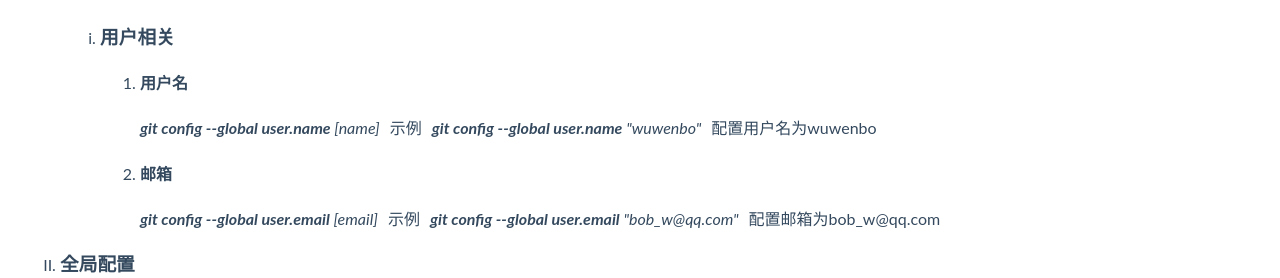
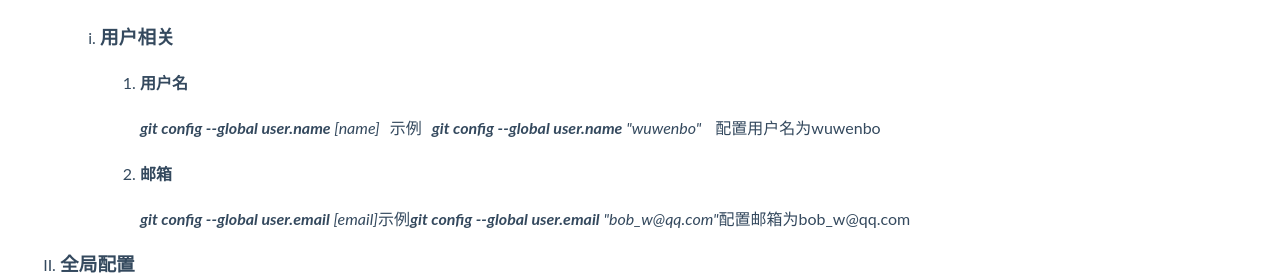
Before and after one commit to Bob2100/common-vue, a Vue app: page /GitTeach in a window 1280 px wide. Shown: the part 126-404 px from the top of the page. Built offline with nearby package versions, Linux system fonts and the light colour scheme; no server answers; the HTML template or start-up script is replaced by a standard one.

Commit message:
封装CommondLi组件

```diff
--- a/src/router/index.js
+++ b/src/router/index.js
@@ -19,7 +19,7 @@ const routes = [
       {
         path: "GitTeach",
         name: "GitTeach",
-        component: () => import('../views/GitTeach.vue')
+        component: () => import('../views/gitTeach')
       }
     ]
   },
--- /dev/null
+++ b/src/views/gitTeach/CommondLi.vue
@@ -0,0 +1,38 @@
+<template>
+  <li class="CommondLi">
+    <h4>{{title}}</h4>
+    <p>
+      <i>
+        <strong>
+          <slot name="commond"></slot>
+        </strong>
+        <slot name="placeholder"></slot>
+      </i>
+      <span class="commond-desc">示例</span>
+      <i>
+        <strong>
+          <slot name="commond"></slot>
+        </strong>
+        <slot name="param"> </slot>
+      </i>
+      <span class="commond-desc">
+        <slot name="desc"></slot>
+      </span>
+    </p>
+  </li>
+</template>
+
+<script>
+export default {
+  name: 'CommondLi',
+  props: {
+    title: String,
+  }
+}
+</script>
+
+<style lang="less" scoped>
+.commond-desc {
+  margin: 0 10px;
+}
+</style>
--- a/src/views/GitTeach.vue
+++ b/src/views/gitTeach/index.vue
@@ -7,16 +7,13 @@
           <li>
             <h3>用户相关</h3>
             <ol>
-              <li>
-                <h4>用户名</h4>
-                <p>
-                  <i><strong>git config --global user.name</strong> [name]</i>
-                  <span class="commond-desc">示例</span>
-                  <i><strong>git config --global user.name</strong>
-                    "wuwenbo"</i>
-                  <span class="commond-desc">配置用户名为wuwenbo</span>
-                </p>
-              </li>
+              <CommondLi title="用户名">
+                <template v-slot:commond>git config --global
+                  user.name</template>
+                <template v-slot:placeholder> [name]</template>
+                <template v-slot:param> "wuwenbo"</template>
+                <template v-slot:desc> 配置用户名为wuwenbo</template>
+              </CommondLi>
               <li>
                 <h4>邮箱</h4>
                 <p>
@@ -58,13 +55,11 @@
 </template>
 
 <script>
+import CommondLi from './CommondLi.vue'
 export default {
-  name: 'GitTeach'
+  name: 'GitTeach',
+  components: {
+    CommondLi
+  }
 }
 </script>
-
-<style lang="less" scoped>
-.commond-desc {
-  margin: 0 10px;
-}
-</style>
```
